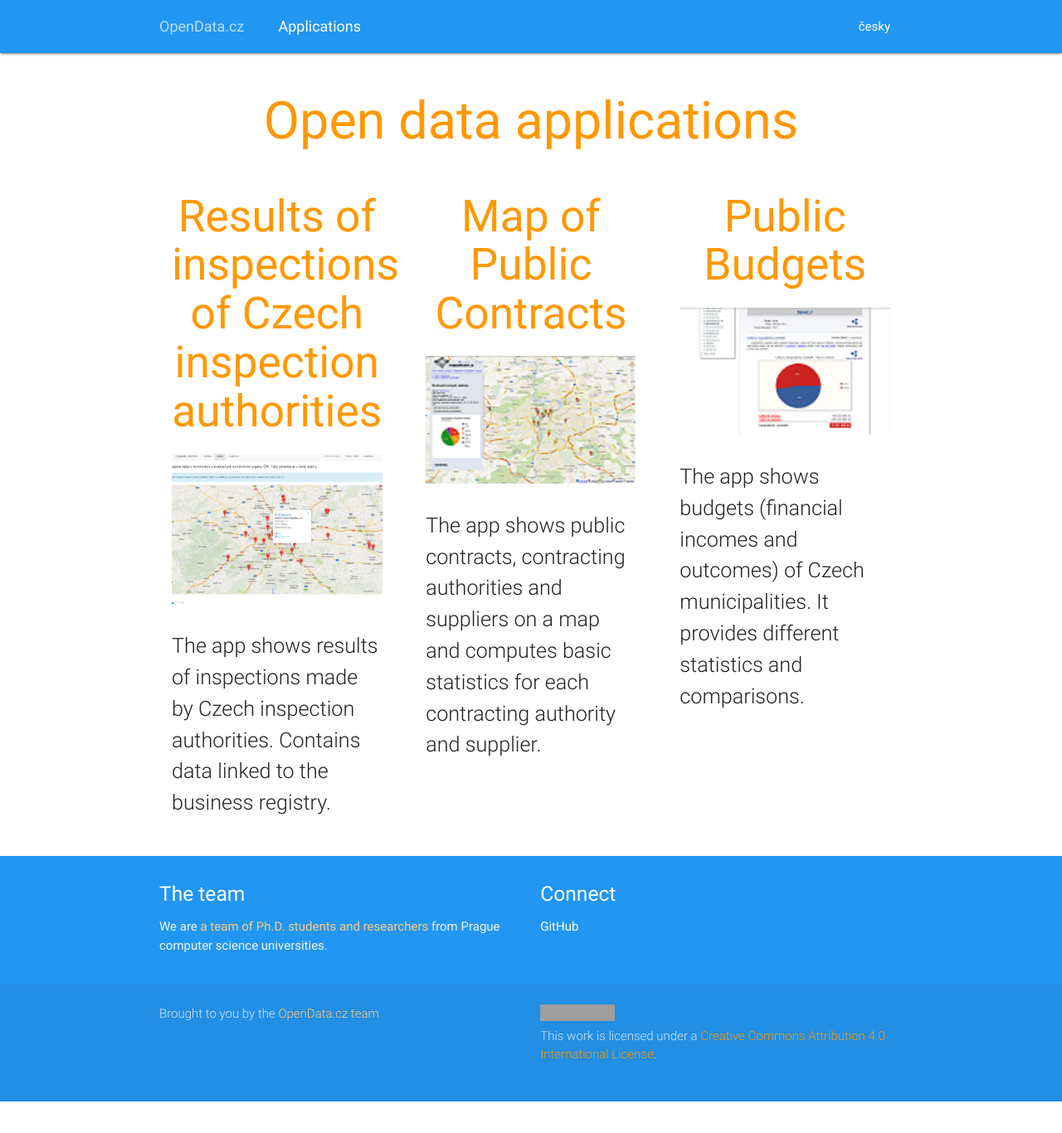
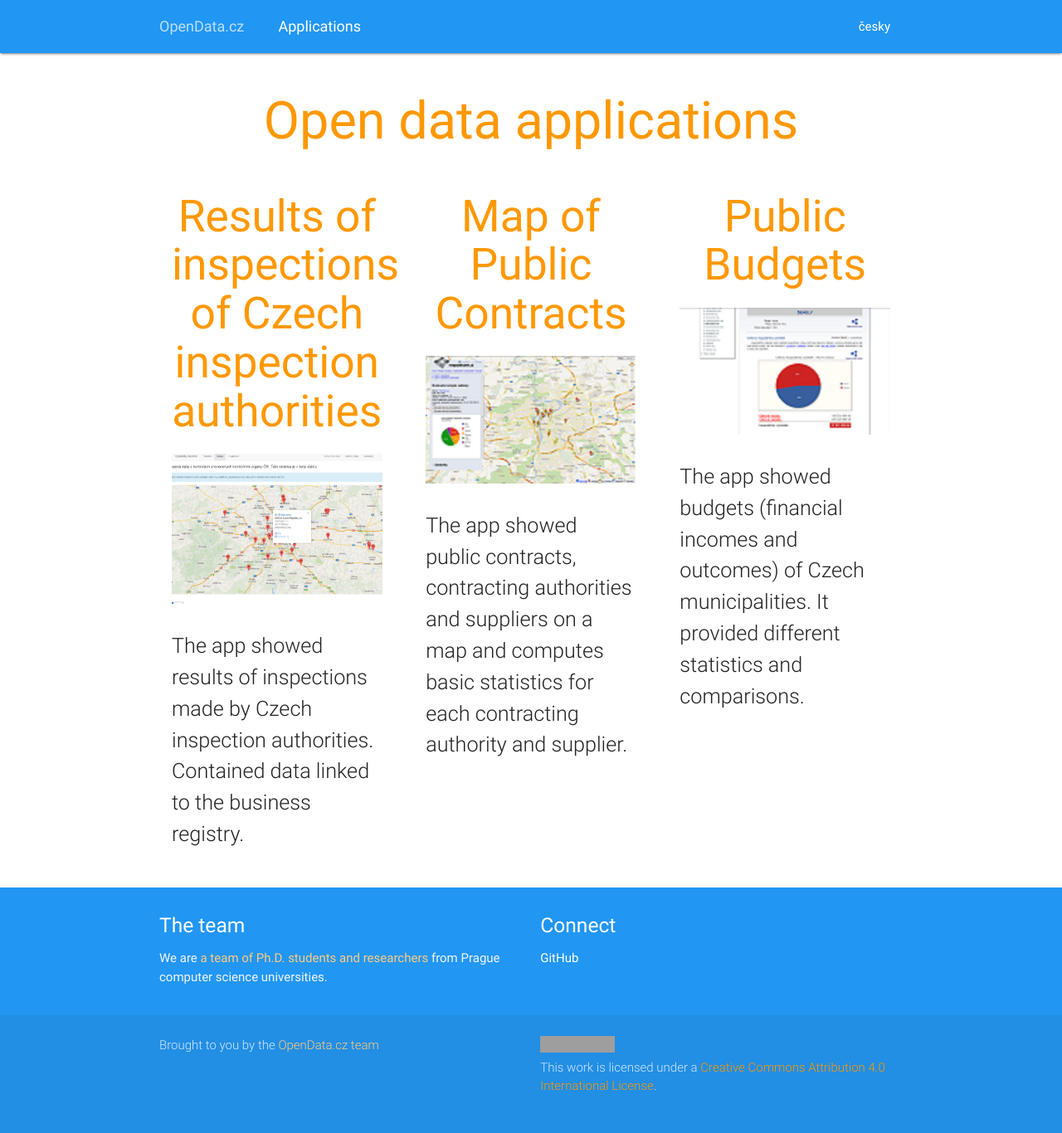
Before and after one commit to opendatacz/opendatacz.github.io, a Jekyll site: the page built from applications/index.html, in a window 1280 px wide. Shown: the whole page at 83% size. Built offline with Jekyll 4.4.1, drawn with Linux system fonts in a browser that asks for light colours; nearby versions of some CDN libraries; before the commit the page ends 1328 px from its top, so only the background shows below that; grey boxes are pictures that could not be loaded.

Commit message:
Update index.html

```diff
--- a/applications/index.html
+++ b/applications/index.html
@@ -16,10 +16,10 @@
       <div class="icon-block">
         <h2 class="center orange-text">Results of inspections of Czech inspection authorities</h2>
         <p class="center">
-        <a href="http://vysledkykontrol.cz"><img src="/assets/images/app-screenshot-kontroly.png" alt="Results of inspections" class="responsive-img"/></a>
+        <img src="/assets/images/app-screenshot-kontroly.png" alt="Results of inspections" class="responsive-img"/>
         </p>
         <p class="light flow-text">
-        The app shows results of inspections made by Czech inspection authorities. Contains data linked to the business registry.
+        The app showed results of inspections made by Czech inspection authorities. Contained data linked to the business registry.
         </p>
       </div>
     </div>
@@ -28,10 +28,10 @@
       <div class="icon-block">
         <h2 class="center orange-text">Map of Public Contracts</h2>
         <p class="center">
-        <a href="http://www.mapazakazek.cz/"><img src="/assets/images/app-screenshot-mapazakazek.png" alt="Map of Public Contracts" class="responsive-img"/></a>
+        <img src="/assets/images/app-screenshot-mapazakazek.png" alt="Map of Public Contracts" class="responsive-img"/>
         </p>
         <p class="light flow-text">
-        The app shows public contracts, contracting authorities and suppliers on a map and computes basic statistics for each contracting authority and supplier.
+        The app showed public contracts, contracting authorities and suppliers on a map and computes basic statistics for each contracting authority and supplier.
         </p>
       </div>
     </div>
@@ -40,10 +40,10 @@
       <div class="icon-block">
         <h2 class="center orange-text">Public Budgets</h2>
         <p class="center">
-        <a href="http://vysledkykontrol.cz"><img src="/assets/images/app-screenshot-rozpocty.png" alt="Public Budgets" class="responsive-img"/></a>
+        <img src="/assets/images/app-screenshot-rozpocty.png" alt="Public Budgets" class="responsive-img"/>
         </p>
         <p class="light flow-text">
-        The app shows budgets (financial incomes and outcomes) of Czech municipalities. It provides different statistics and comparisons.
+        The app showed budgets (financial incomes and outcomes) of Czech municipalities. It provided different statistics and comparisons.
         </p>
       </div>
     </div>
```
